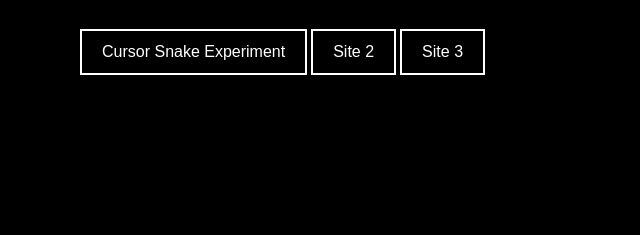
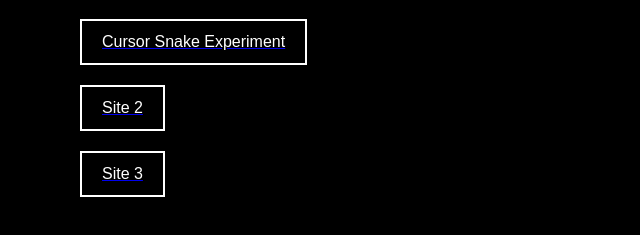
Before and after one commit to ebnyrose/ebnyrose.github.io, a plain HTML site: page index.html in a window 1280 px wide. Shown: the part 97-332 px from the top of the page, without its empty margins (0-640 px from the left). Drawn offline with Linux system fonts and the light colour scheme.

Commit message:
Update index.html

```diff
--- a/index.html
+++ b/index.html
@@ -17,7 +17,9 @@
             font-weight: 400; /* Regular weight for Epilogue */
         }
         a button {
-            margin-top: 10px; /* Adds space between buttons */
+            display: block; /* Makes buttons block level to occupy full line */
+            width: auto; /* Adjusts width to fit content */
+            margin: 20px 0; /* Increases space above and below each button */
             cursor: pointer; /* Changes cursor to pointer when hovering over buttons */
             background-color: transparent; /* Transparent background for a minimalistic look */
             color: white; /* Sets button text color to white */
@@ -25,6 +27,7 @@
             padding: 12px 20px; /* Slightly taller padding for the button */
             font-size: 16px; /* Sets a larger font size for better readability */
             transition: all 0.3s; /* Smooth transition for all properties */
+            text-align: center; /* Centers text within the button */
         }
         a button:hover {
             background-color: white; /* White background on hover */
```
